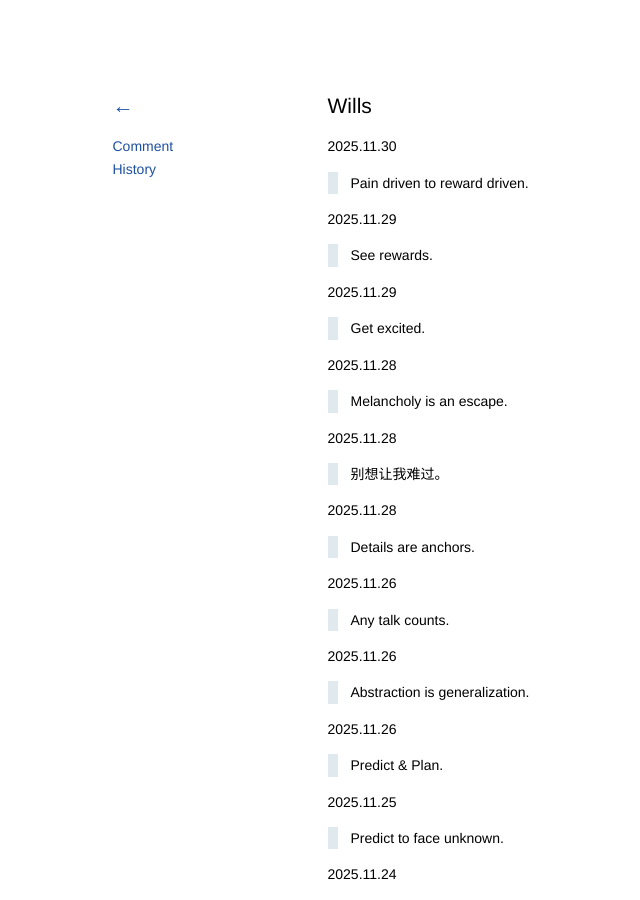
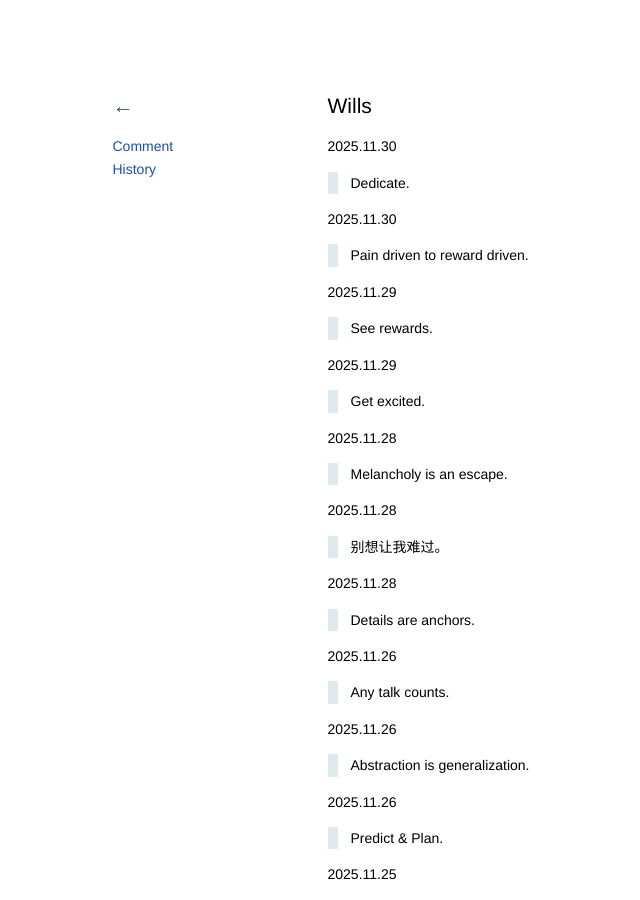
Before and after one commit to kidlj/awei, a Jekyll site: the page built from _wiki/wills.md, in a window 1280 px wide and 900 px high. Shown: the whole window, without its empty margins (20-660 px from the left). Built offline with Jekyll 4.4.1, drawn with Linux system fonts in a browser that asks for light colours.

Commit message:
update wills

```diff
--- a/_wiki/wills.md
+++ b/_wiki/wills.md
@@ -1,6 +1,10 @@
 ---
 title: Wills
 ---
+
+2025.11.30
+
+> Dedicate.
 
 2025.11.30
 
```
